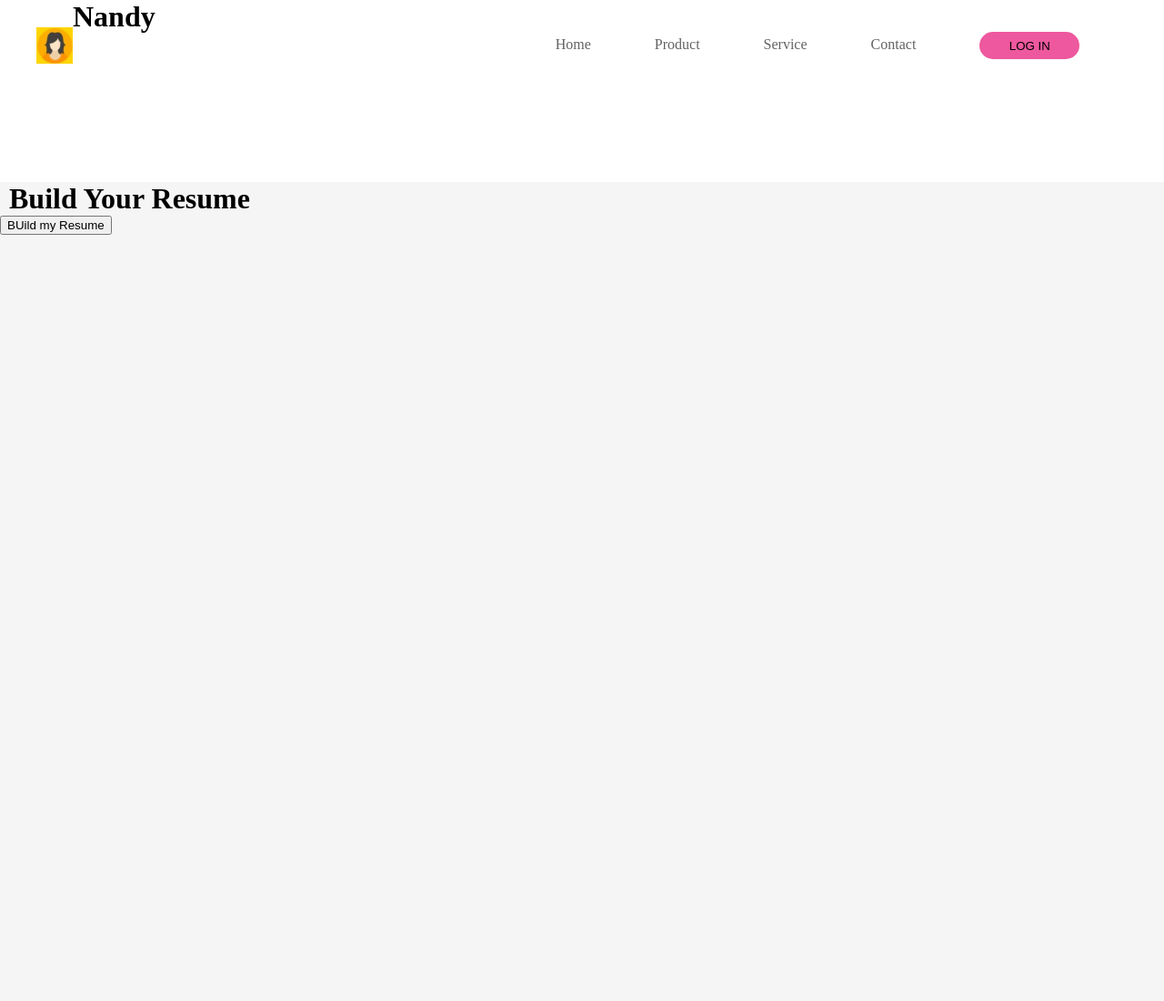
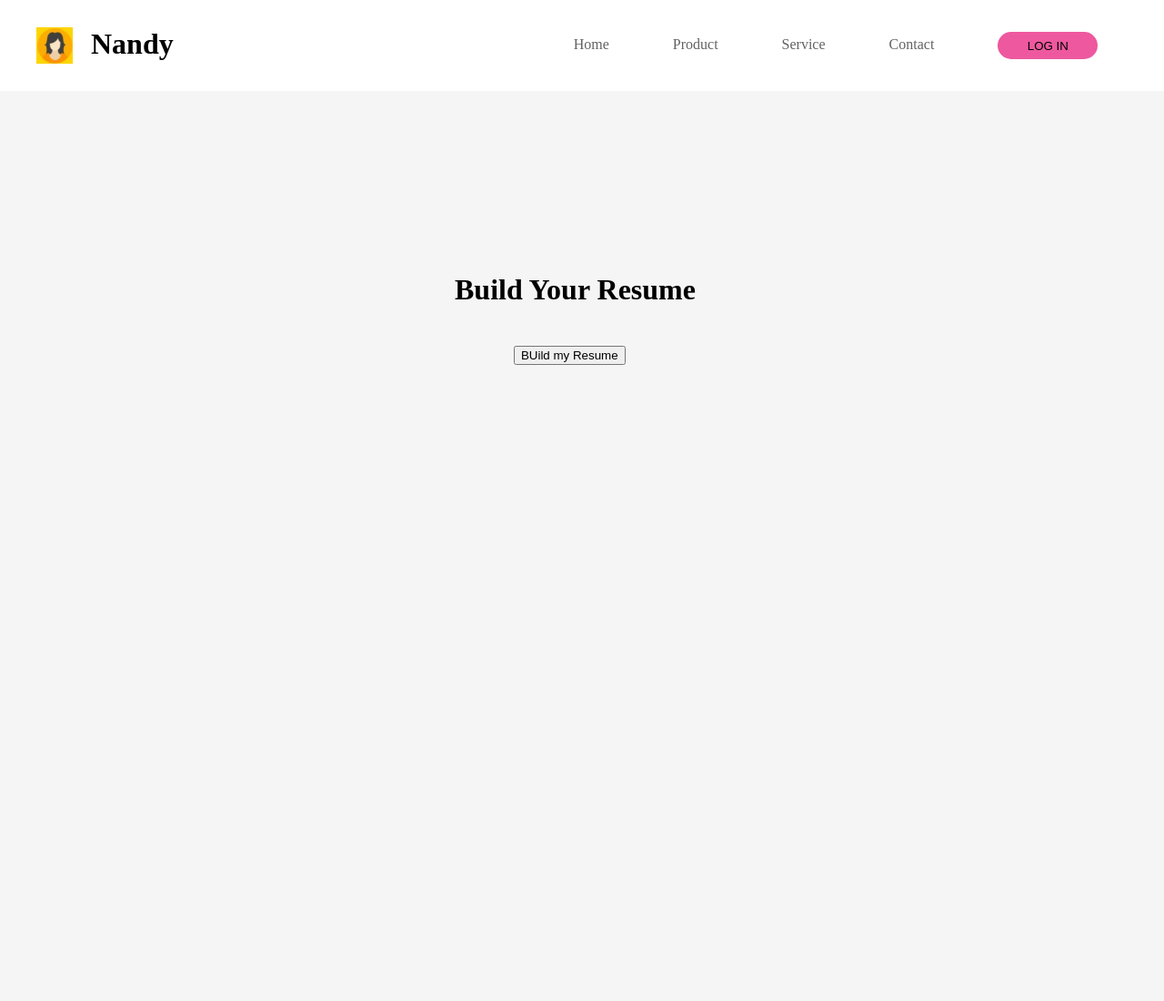
Before and after one commit to inaiyathalam/Project-, a Django app: page / in a window 1280 px wide. Shown: the whole page at 91% size. After the commit the page ends 401 px from the top, so only its background shows below. Run offline with Django 4.2, Linux system fonts and the light colour scheme.

Commit message:
Add files via upload

```diff
--- a/res/myapp/views.py
+++ b/res/myapp/views.py
@@ -71,7 +71,7 @@ def new(request):
         selfdesc=request.POST["selfdesc"]
         new_person = Person(username=username, name=name, mobile=mobile, email=email, city=city,skill1=skill1,skill2=skill2,skill3=skill3,post=post,we1=we1,we2=we2,we3=we3,des1=des1,des2=des2,des3=des3,eq=eq,selfdesc=selfdesc)
         new_person.save()
-        return redirect('templ')
+        return redirect('mydata')
     return render(request,'new.html')
 
 def res(request):
--- a/res/static/css/indstyle.css
+++ b/res/static/css/indstyle.css
@@ -8,7 +8,10 @@
     display: flex;
 }
 
-
+#logoname{
+    margin-top: 30px;
+    margin-left: 20px;
+}
 .body{
     height: 900px;
     width: 100%;
@@ -46,8 +49,15 @@ ul li{
     margin-top: 30px;
     margin-left: 40px;
 }
+.body{
+    display: flex;
+}
+#cont{
+    margin-top: 200px;
+    margin-left: 500px;
+}
 
-#buil{
-    margin-top: 100px;
-    margin-left: 10px;
+#but{
+    margin-top: 280px;
+    margin-left: -200px;
 }
--- a/res/templates/index.html
+++ b/res/templates/index.html
@@ -15,7 +15,7 @@
     <div>
         <div class="top">
            <img src="/static/img/log-img.jpg" id="dp">
-           <h1>Nandy</h1>
+           <h1 id="logoname">Nandy</h1>
             <ul>
                 <li>Home</li>
                 <li>Product</li>
@@ -25,8 +25,8 @@
             <a href="login"><input type="button" id="login" value="LOG IN"></a>
         </div>
         <div class="body">
-            <h1>Build Your Resume</h1>
-            <a href="login"><button>BUild my Resume</button></a>
+            <h1 id="cont">Build Your Resume</h1>
+            <a href="login"><button id="but">BUild my Resume</button></a>
         </div>
     </div>
 </body>
@@ -35,7 +35,7 @@
     <div>
         <div class="top">
            <img src="/static/img/log-img.jpg" id="dp">
-           <h1>Nandy</h1>
+           <h1 id="logoname">Nandy</h1>
             <ul>
                 <li>Home</li>
                 <li>Product</li>
@@ -45,8 +45,8 @@
             <a href="logout"><input type="button" id="login" value="LOG OUT"></a>
         </div>
         <div class="body">
-            <h1>Build Your Resume</h1>
-            <a href="new"><button>Build my Resume</button></a>
+            <h1 id="cont">Build Your Resume</h1>
+            <a href="new"><button id="but">Build my Resume</button></a>
         </div>
     </div>
 </body>
@@ -55,7 +55,7 @@
 <body>
     <div class="top">
         <img src="/static/img/log-img.jpg" id="dp">
-        <h1>Nandy</h1>
+        <h1 id="logoname">Nandy</h1>
         <ul>
             <li>Home</li>
             <li>Product</li>
@@ -65,8 +65,8 @@
         <a href="login"><input type="button" id="login" value="LOG IN"></a>
     </div>
     <div class="body">
-        <h1 id="buil">Build Your Resume</h1>
-        <a href="login"><button>BUild my Resume</button></a>
+        <h1 id="cont">Build Your Resume</h1>
+        <a href="login"><button id="but">BUild my Resume</button></a>
     </div>
 </body>
 {%endif%}
--- a/res/templates/res.html
+++ b/res/templates/res.html
@@ -11,7 +11,7 @@
 <link href="https://fonts.googleapis.com/css2?family=Fredoka+One&display=swap" rel="stylesheet">
     <link rel="stylesheet" type="text/css" href="{%static 'css/resstyle.css' %}">
 </head>
-<body>
+<body onclick="downl()">
     {%if user.is_authenticated%}
     {%for person in persons%}
     {%if person.username == user.username%}
@@ -57,7 +57,7 @@
 </html>
 
 <script>
-    function down(){
+    function downl(){
         window.print();
     }
 
```
Also changed, not shown: res/templates/mydata.html (+7 -1 lines), res/db.sqlite3.
